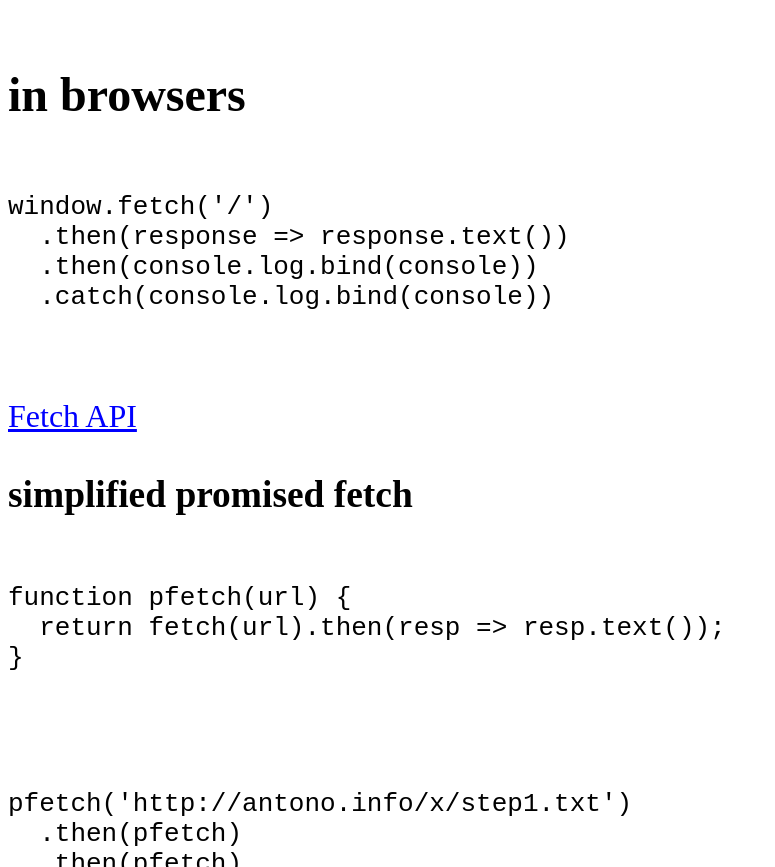
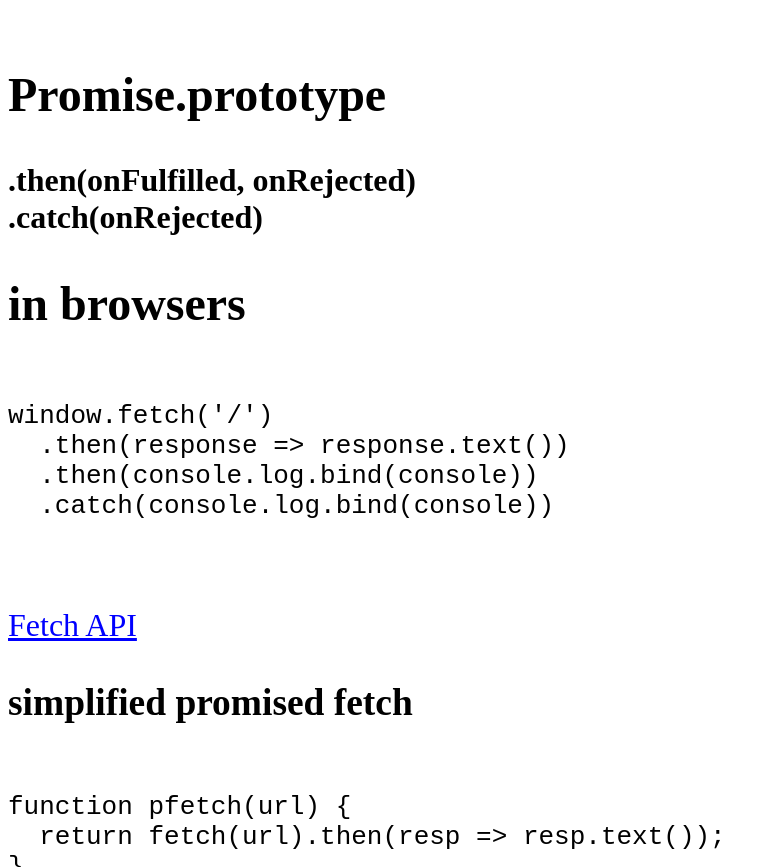
Before and after one commit to antono/2015-11-asyncawait, a website: page index.html in a window 1280 px wide. Shown: the part 5552-6419 px from the top of the page, without its empty margins (0-775 px from the left). Drawn offline with Linux system fonts and the light colour scheme.

Commit message:
promise.prototype

```diff
--- a/index.html
+++ b/index.html
@@ -225,6 +225,18 @@ function pfetch(url) {
 }
       </code>
     </pre>
+  </web-slide>
+  <web-slide>
+    <h2>Promise.prototype</h2>
+      <b>
+        .then(onFulfilled, onRejected)
+      </b>
+      <br>
+
+      <b>
+        .catch(onRejected)
+      </b>
+
   </web-slide>
 
   <web-slide>
```
